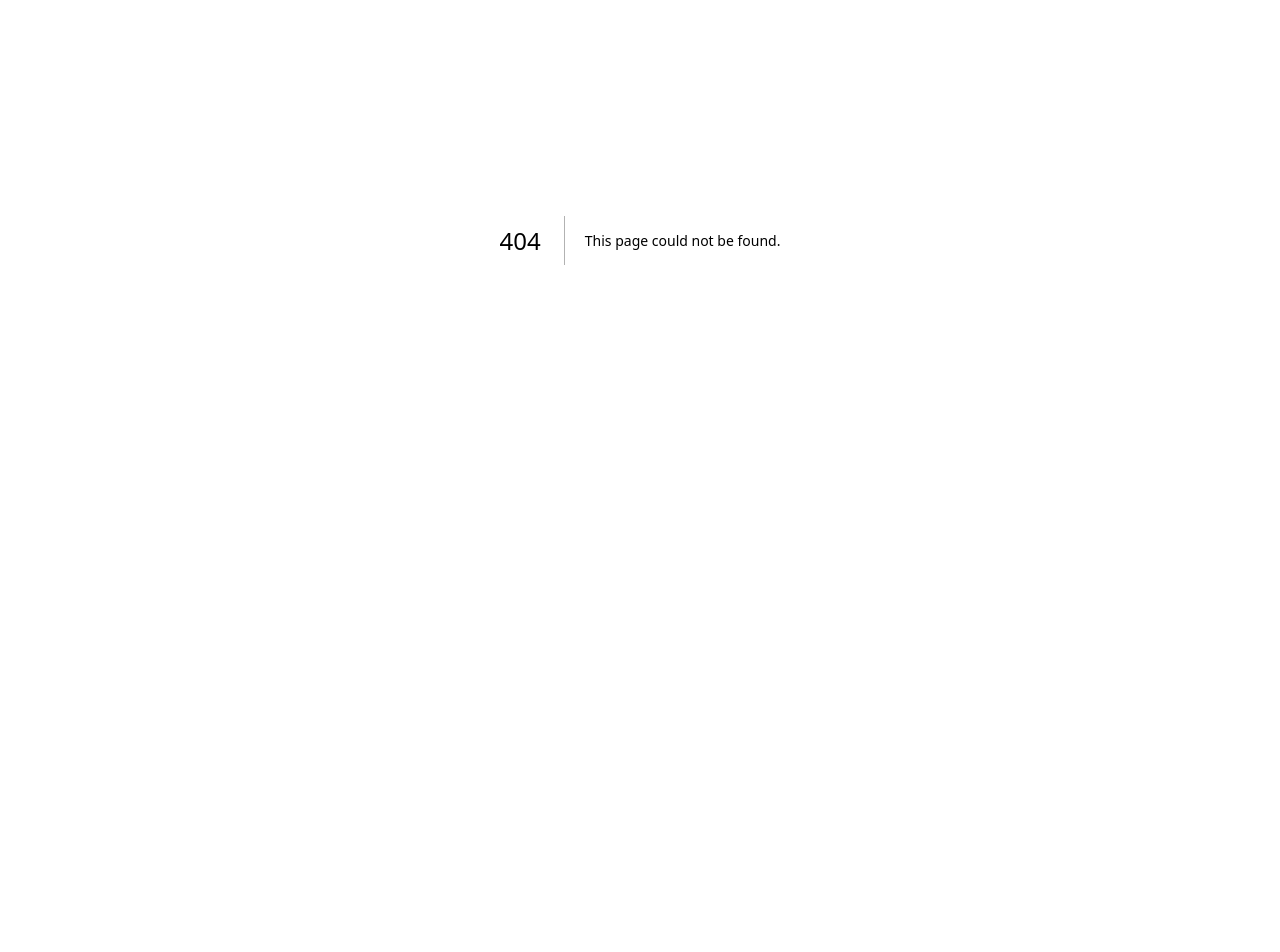
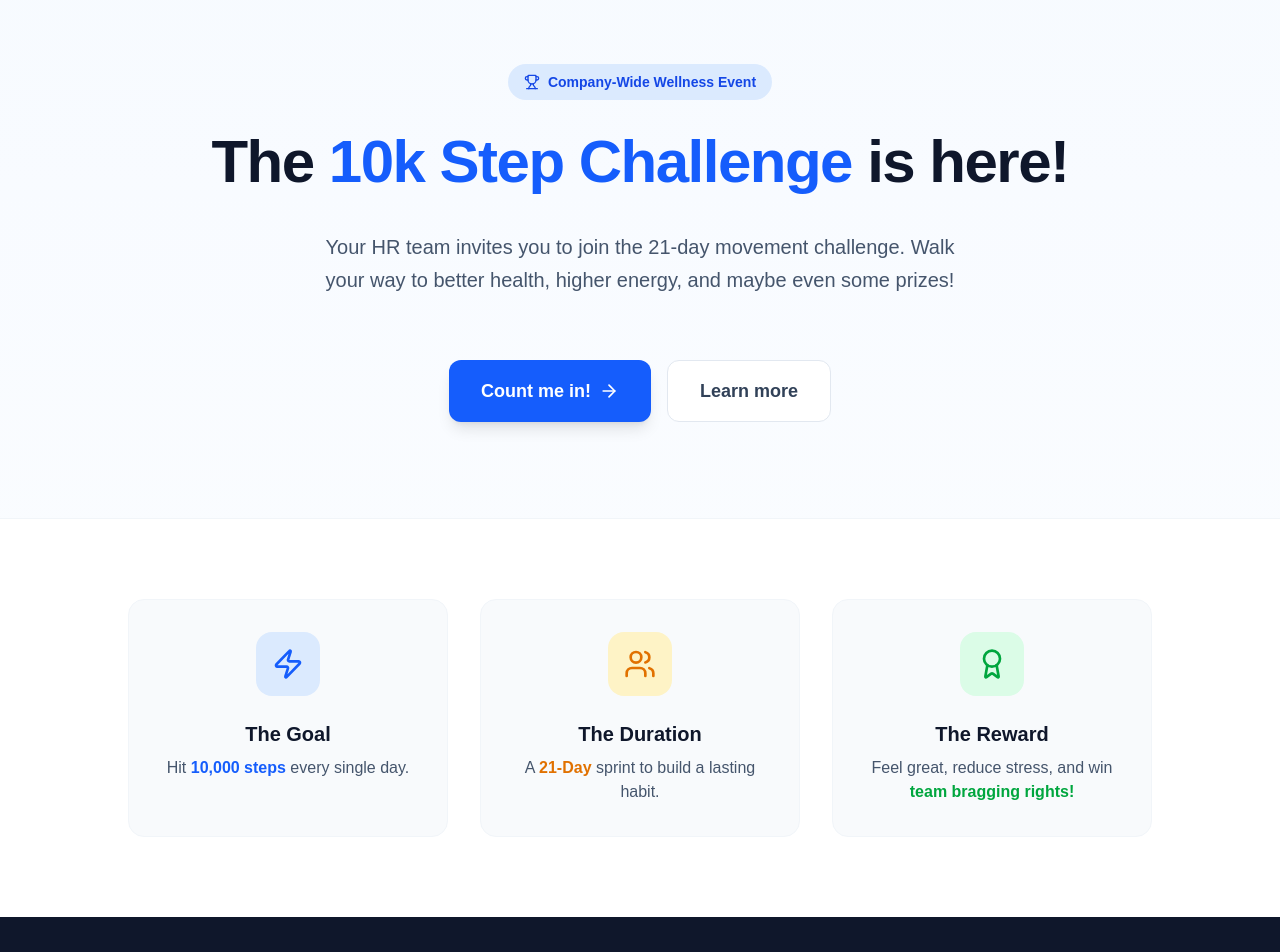
Before and after one commit to Manialdi/microbreaks-v2, a Next.js app: page /business/stepchallenge in a window 1280 px wide. Before the commit this address had no page. Shown: the part 160-1112 px from the top of the page. Before the commit the page ends 800 px from the top, so only its background shows below. Built offline with nearby package versions, Linux system fonts and the light colour scheme.

Commit message:
feat: add business step challenge page

```diff
--- /dev/null
+++ b/app/(public)/business/stepchallenge/page.tsx
@@ -0,0 +1,120 @@
+import Link from 'next/link';
+import { ArrowRight, Trophy, Users, Heart, Zap, Award } from 'lucide-react';
+import type { Metadata } from 'next';
+
+export const metadata: Metadata = {
+    title: 'Micro-Breaks Step Challenge - Join your team!',
+    description: 'Join the 10k step challenge and boost your health with your colleagues.',
+};
+
+export default function StepChallengePage() {
+    return (
+        <div className="bg-gradient-to-b from-blue-50/50 to-white min-h-screen">
+            {/* Hero Section */}
+            <section className="container mx-auto px-4 py-16 lg:py-24 text-center">
+                <div className="max-w-4xl mx-auto space-y-8">
+                    <div className="inline-flex items-center gap-2 px-4 py-2 bg-blue-100 text-blue-700 rounded-full text-sm font-semibold mb-6">
+                        <Trophy size={16} />
+                        <span>Company-Wide Wellness Event</span>
+                    </div>
+
+                    <h1 className="text-4xl lg:text-6xl font-extrabold tracking-tight text-slate-900 leading-tight">
+                        The <span className="text-blue-600">10k Step Challenge</span> is here!
+                    </h1>
+
+                    <p className="text-xl text-slate-600 max-w-2xl mx-auto leading-relaxed">
+                        Your HR team invites you to join the 21-day movement challenge. Walk your way to better health, higher energy, and maybe even some prizes!
+                    </p>
+
+                    <div className="flex flex-col sm:flex-row gap-4 justify-center pt-8">
+                        <button className="inline-flex justify-center items-center px-8 py-4 bg-blue-600 text-white rounded-xl font-semibold hover:bg-blue-700 transition-all shadow-lg hover:shadow-blue-500/25 active:scale-95 text-lg">
+                            Count me in! <ArrowRight className="ml-2 w-5 h-5" />
+                        </button>
+                        <Link href="#details" className="inline-flex justify-center items-center px-8 py-4 bg-white text-slate-700 border border-slate-200 rounded-xl font-semibold hover:bg-slate-50 hover:border-slate-300 transition-all active:scale-95 text-lg">
+                            Learn more
+                        </Link>
+                    </div>
+                </div>
+            </section>
+
+            {/* Challenge Details Cards */}
+            <section id="details" className="bg-white py-16 lg:py-20 border-t border-slate-100">
+                <div className="container mx-auto px-4">
+                    <div className="grid md:grid-cols-3 gap-8 max-w-5xl mx-auto">
+                        {/* Goal Card */}
+                        <div className="p-8 rounded-2xl bg-slate-50 border border-slate-100 text-center hover:shadow-md transition-all">
+                            <div className="w-16 h-16 bg-blue-100 text-blue-600 rounded-2xl flex items-center justify-center mx-auto mb-6">
+                                <Zap size={32} />
+                            </div>
+                            <h3 className="text-xl font-bold text-slate-900 mb-2">The Goal</h3>
+                            <p className="text-slate-600">
+                                Hit <span className="font-semibold text-blue-600">10,000 steps</span> every single day.
+                            </p>
+                        </div>
+
+                        {/* Duration Card */}
+                        <div className="p-8 rounded-2xl bg-slate-50 border border-slate-100 text-center hover:shadow-md transition-all">
+                            <div className="w-16 h-16 bg-amber-100 text-amber-600 rounded-2xl flex items-center justify-center mx-auto mb-6">
+                                <Users size={32} />
+                            </div>
+                            <h3 className="text-xl font-bold text-slate-900 mb-2">The Duration</h3>
+                            <p className="text-slate-600">
+                                A <span className="font-semibold text-amber-600">21-Day</span> sprint to build a lasting habit.
+                            </p>
+                        </div>
+
+                        {/* Reward Card */}
+                        <div className="p-8 rounded-2xl bg-slate-50 border border-slate-100 text-center hover:shadow-md transition-all">
+                            <div className="w-16 h-16 bg-green-100 text-green-600 rounded-2xl flex items-center justify-center mx-auto mb-6">
+                                <Award size={32} />
+                            </div>
+                            <h3 className="text-xl font-bold text-slate-900 mb-2">The Reward</h3>
+                            <p className="text-slate-600">
+                                Feel great, reduce stress, and win <span className="font-semibold text-green-600">team bragging rights!</span>
+                            </p>
+                        </div>
+                    </div>
+                </div>
+            </section>
+
+            {/* Motivation Section */}
+            <section className="py-16 lg:py-24 bg-slate-900 text-white text-center">
+                <div className="container mx-auto px-4 max-w-3xl">
+                    <h2 className="text-3xl lg:text-5xl font-bold mb-6">Why walk 10k steps?</h2>
+                    <p className="text-lg text-slate-300 mb-12 leading-relaxed">
+                        Walking is the simplest way to improve cardiovascular health, boost creativity, and reduce workplace stress. Join your colleagues in making health a priority this month.
+                    </p>
+                    <div className="grid sm:grid-cols-2 gap-8 text-left max-w-2xl mx-auto">
+                        <div className="flex gap-4">
+                            <Heart className="text-rose-500 shrink-0" size={24} />
+                            <div>
+                                <h4 className="font-bold text-lg mb-1">Heart Health</h4>
+                                <p className="text-slate-400 text-sm">Lowers blood pressure and strengthens your heart.</p>
+                            </div>
+                        </div>
+                        <div className="flex gap-4">
+                            <Zap className="text-yellow-400 shrink-0" size={24} />
+                            <div>
+                                <h4 className="font-bold text-lg mb-1">More Energy</h4>
+                                <p className="text-slate-400 text-sm">Walking boosts oxygen flow and energy levels.</p>
+                            </div>
+                        </div>
+                    </div>
+                </div>
+            </section>
+
+            {/* Simple CTA Footer */}
+            <section className="py-20 bg-blue-600 text-white text-center">
+                <div className="container mx-auto px-4">
+                    <h2 className="text-3xl font-bold mb-8">Ready to step up?</h2>
+                    <button className="bg-white text-blue-600 px-10 py-4 rounded-xl font-bold text-lg hover:bg-blue-50 transition-colors shadow-lg">
+                        Join the Challenge Now
+                    </button>
+                    <p className="mt-6 text-blue-100 text-sm">
+                        Speak to your HR representative for more details.
+                    </p>
+                </div>
+            </section>
+        </div>
+    );
+}
```
